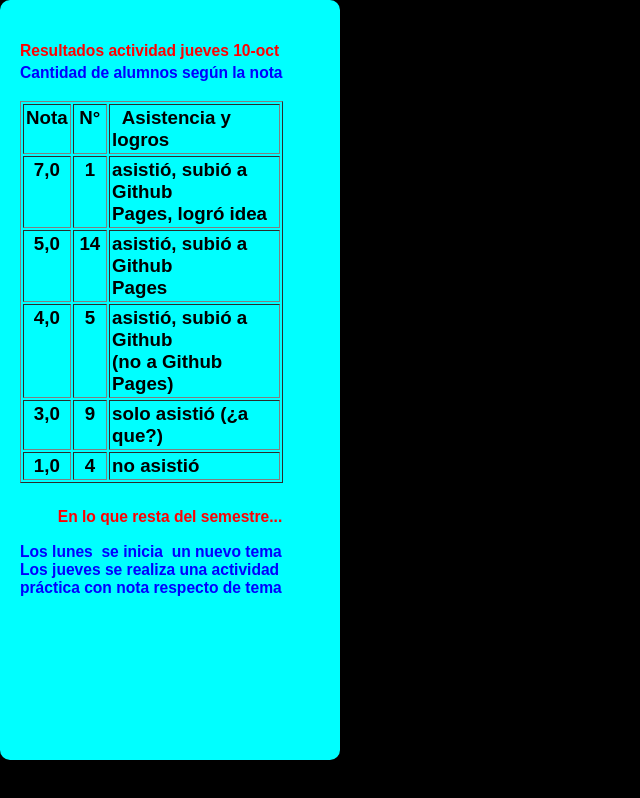
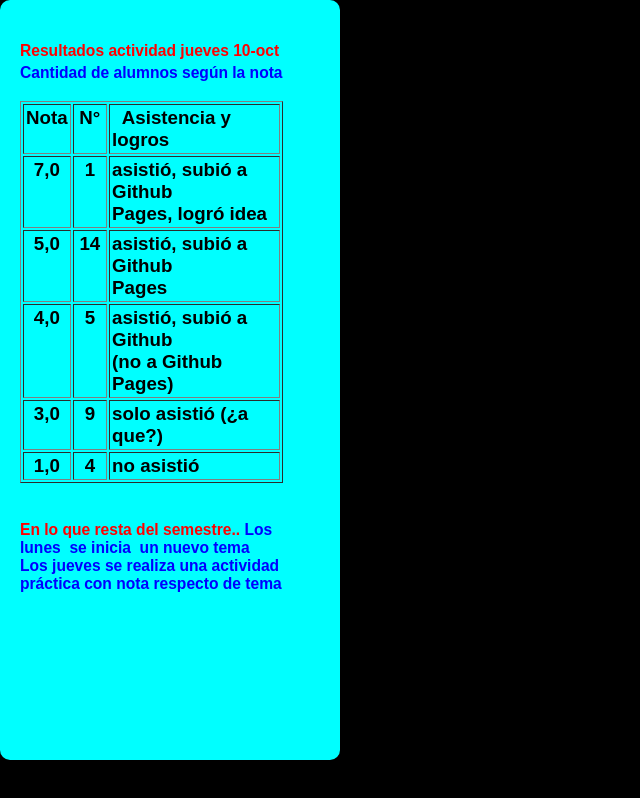
Before and after one commit to gmcon/notifica, a website: page index.html in a window 1280 px wide. Shown: the whole page, without its empty margins (0-640 px from the left). Drawn offline with Linux system fonts and the light colour scheme.

Commit message:
Update index.html

```diff
--- a/index.html
+++ b/index.html
@@ -81,9 +81,10 @@ asistió
 </tbody>
 </table><br>
 <font color="red">
-En lo que resta del semestre...                 <br>
+<p style="text-align: left;">
+En lo que resta del semestre..
 <font color="blue">
-<p style="text-align: left;">
+
 Los lunes&nbsp; se inicia&nbsp; un nuevo tema   <br>
 Los jueves se realiza una actividad             <br>
 práctica con nota respecto de tema
```
